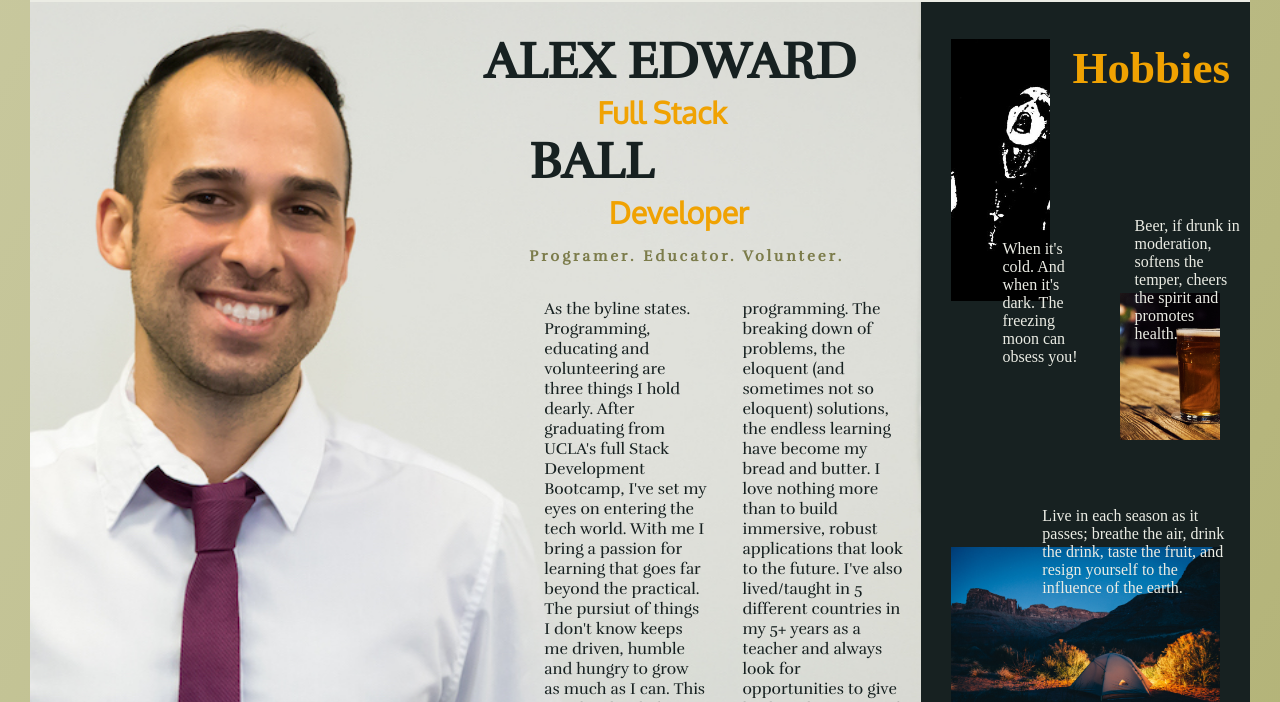
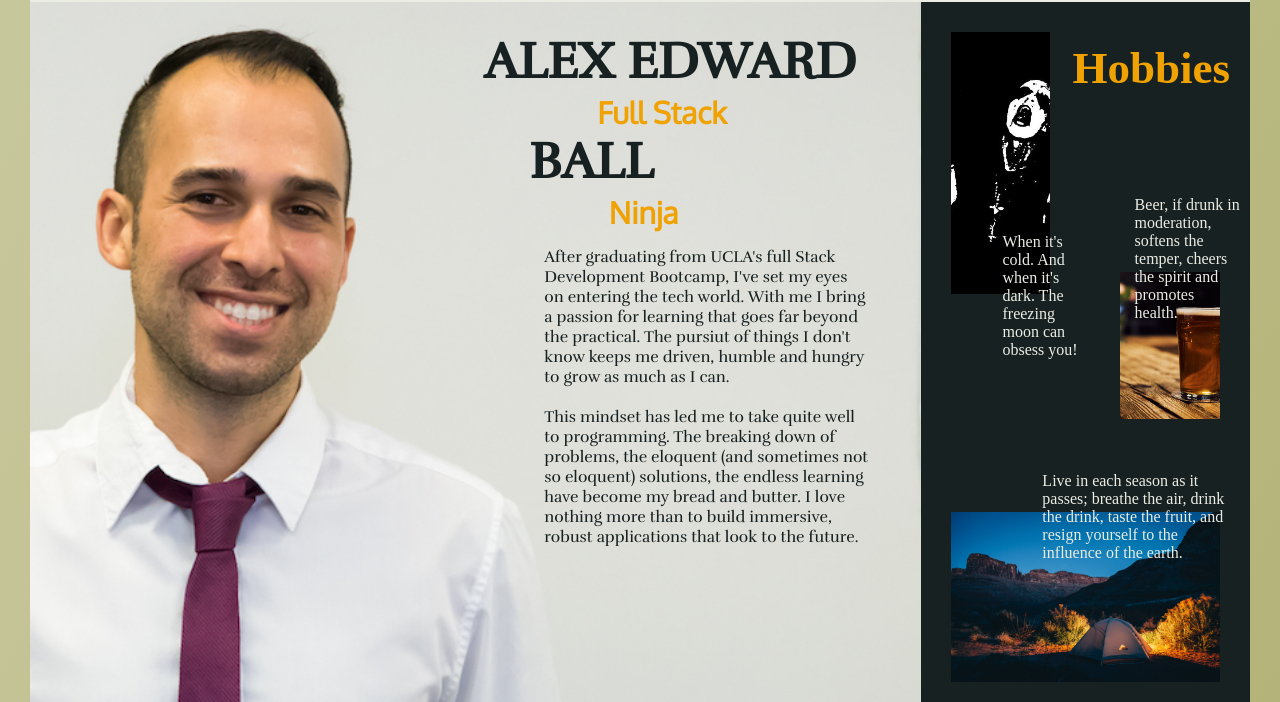
Before and after one commit to AlexEBall/portfolio2018, a website: page index.html in a window 1280 px wide. Shown: the part 98-800 px from the top of the page. Drawn offline with nearby package versions, Linux system fonts and the light colour scheme.

Commit message:
new changes

```diff
--- a/index.html
+++ b/index.html
@@ -37,15 +37,15 @@
                 <h4 class="heading-1 header__name1 margin-top-sm">Alex Edward</h1>
                 <h4 class="heading-4 heading-4-bold header__title1">Full Stack</h4>
                 <h4 class="heading-1 header__name2">Ball</h1>
-                <h4 class="heading-4 heading-4-bold header__title2">Developer</h4>
-                <h5 class="heading-5 header__byline">Programer. Educator. Volunteer.</h5>
+                <h4 class="heading-4 heading-4-bold header__title2">Ninja</h4>
+                <!-- <h5 class="heading-5 header__byline"></h5> -->
                 <p class="heading-paragraph header__paragraph">
-                    As the byline states. Programming, educating and volunteering are three things I hold dearly. After graduating from UCLA's full
-                    Stack Development Bootcamp, I've set my eyes on entering the tech world. With me I bring a passion for learning that goes far beyond
-                    the practical. The pursiut of things I don't know keeps me driven, humble and hungry to grow as much as I can. This mindset has led
-                    me to take quite well to programming. The breaking down of problems, the eloquent (and sometimes not so eloquent) solutions, the endless
+                    After graduating from UCLA's full Stack Development Bootcamp, I've set my eyes on entering the tech world. With me I bring a passion
+                    for learning that goes far beyond the practical. The pursiut of things I don't know keeps me driven, humble and hungry to grow as much as I can.
+                <br />
+                <br />
+                    This mindset has led me to take quite well to programming. The breaking down of problems, the eloquent (and sometimes not so eloquent) solutions, the endless
                     learning have become my bread and butter. I love nothing more than to build immersive, robust applications that look to the future.
-                    I've also lived/taught in 5 different countries in my 5+ years as a teacher and always look for opportunities to give back to those in need.
                 </p>
             </div>
             <div class="hobbies">
--- a/sass/_header.scss
+++ b/sass/_header.scss
@@ -101,28 +101,42 @@
 
     &__name1 {
         grid-column: 2 / -1;
+
+        @media only screen and (max-width: $bp-mobile) {
+            grid-column: 3 / -1;
+        }
     }
     &__title1 {
         grid-column: 6 / -1;
+
+        @media only screen and (max-width: $bp-mobile) {
+            grid-column: 7 / -1;
+        }
     }
     &__name2,
     &__byline {
         grid-column: 4 / -1;
+
+        @media only screen and (max-width: $bp-mobile) {
+            grid-column: 5 / -1;
+        }
     }
     &__title2 {
         grid-column: 7 / -1;
+
+        @media only screen and (max-width: $bp-mobile) {
+            grid-column: 8 / -1;
+        }
     }
     &__paragraph {
         grid-column: 4 / -1;
-        column-count: 2;
-        column-gap: 3.5rem;
 
         @media only screen and (max-width: $bp-mobile) {
             letter-spacing: .2rem;
             align-self: end;
             display: flex;
             grid-column: 1 / -1;
-            margin: 1rem;
+            grid-row: 6 / -1;
 
         }
     }
--- a/sass/_typography.scss
+++ b/sass/_typography.scss
@@ -63,7 +63,7 @@
     }
 
     &-paragraph {
-        padding: 1.5rem;
+        padding: 1.5rem 5rem 1.5rem 1.5rem;
         font-size: 1.6rem;
         color: $color-scheme-black;
         line-height: 2rem;
@@ -71,6 +71,7 @@
 
         @media only screen and (max-width: $bp-mobile) {
             color: $color-scheme-white;
+            padding: 1.5rem;
             text-shadow: 0.2rem 0.1rem $color-scheme-black;
             font-size: 1.7rem;
         }
```
Also changed, not shown: css/style.css.
